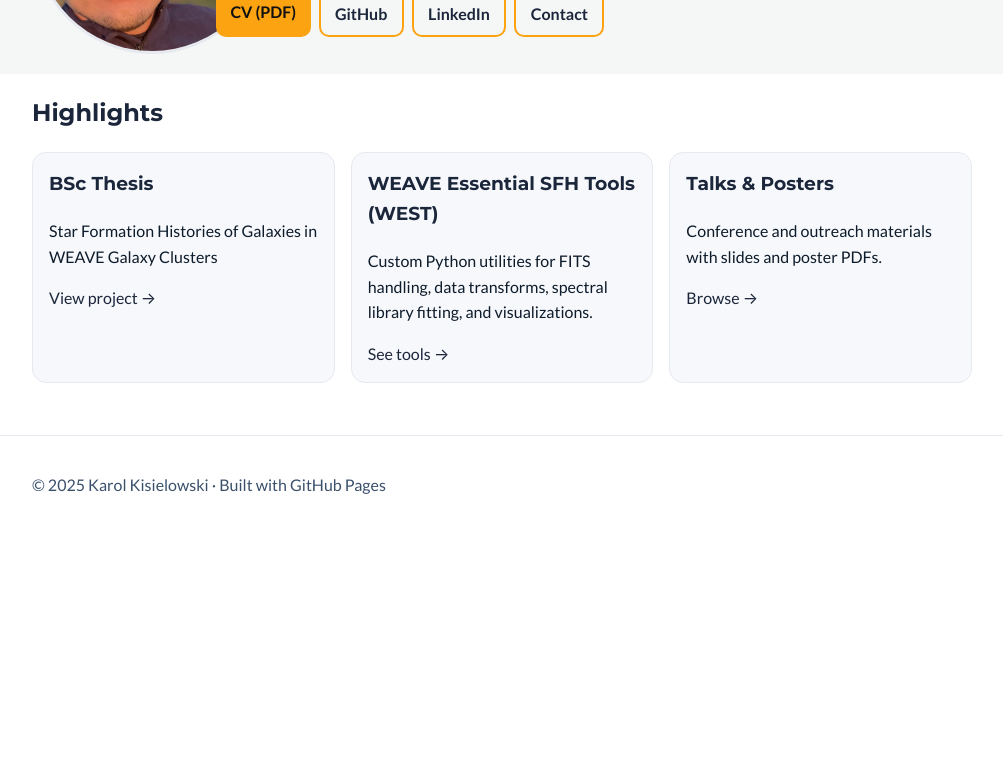
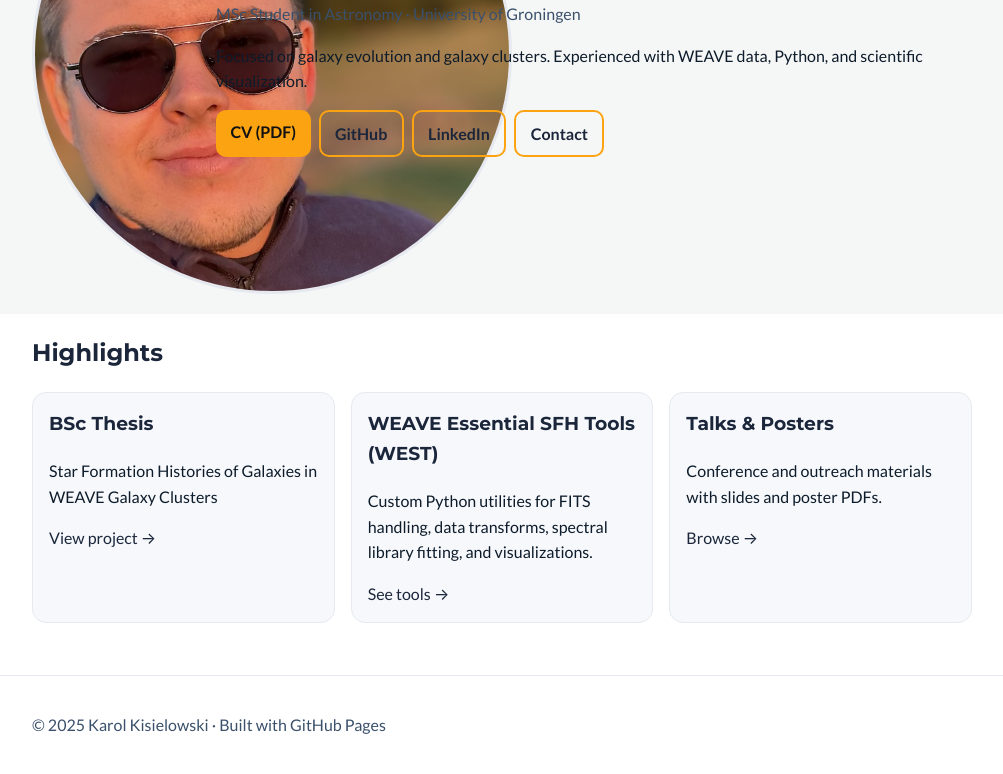
Before and after one commit to KPKisielowski/KPKisielowski.github.io, a plain HTML site: page index.html in a window 1280 px wide. Shown: the part 275-1049 px from the top of the page, without its empty margins (138-1141 px from the left). Before the commit the page ends 809 px from the top, so only its background shows below. Drawn offline with Linux system fonts and the light colour scheme.

Commit message:
Update style.css

```diff
--- a/assets/css/style.css
+++ b/assets/css/style.css
@@ -16,7 +16,7 @@ h1,h2,h3{font-family:Montserrat,system-ui,Arial,sans-serif;color:var(--accent);m
 /* Hero */
 .hero{background:#0d1b2a0a}
 .hero-grid{display:grid;grid-template-columns:160px 1fr;gap:1.5rem;align-items:center}
-.headshot{width:240px;height:240px;border-radius:50%;object-fit:cover;border:3px solid #e6e9ef}
+.headshot{width:480px;height:480px;border-radius:50%;object-fit:cover;border:3px solid #e6e9ef}
 .subtitle{color:var(--muted);margin-top:-0.5rem}
 .quick-links{display:flex;flex-wrap:wrap;gap:0.5rem;margin-top:0.75rem}
 
```
